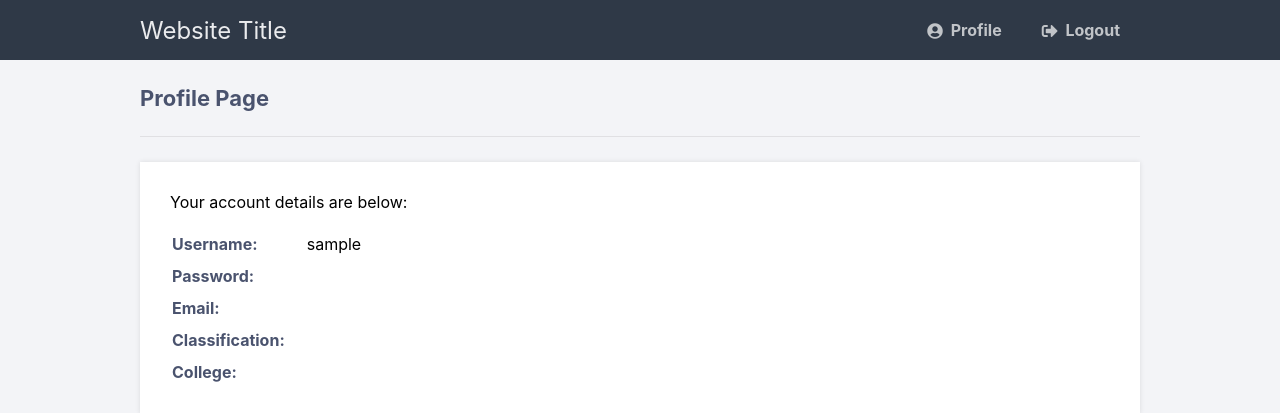
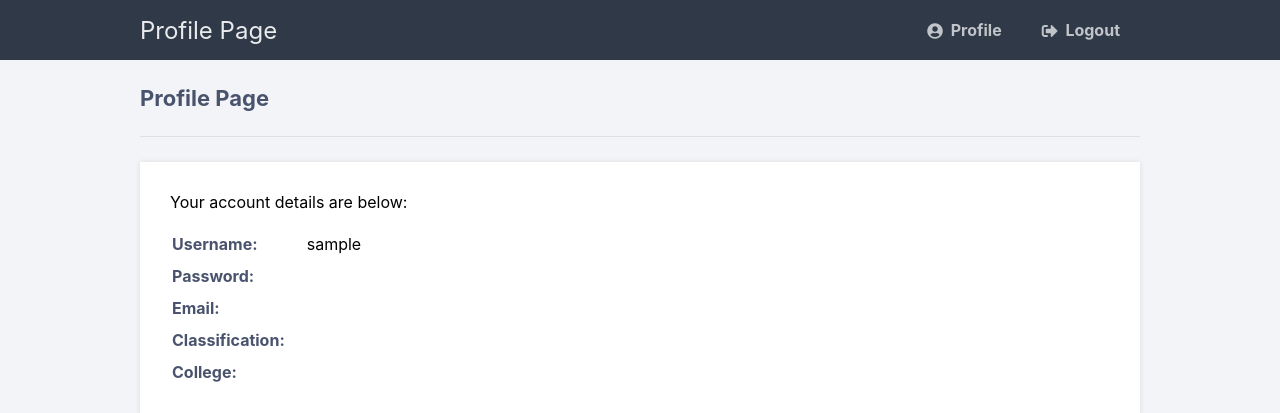
Before and after one commit to Jackson-State-University-Team-A/JSU_Chatroom1, a PHP site: page /public/profile.php in a window 1280 px wide. Shown: the top 413 px of the page. Run offline with PHP 8.4, Linux system fonts and the light colour scheme; the visitor is signed in with stand-in values (Sample User, id 1); data that the repository does not hold is empty.

Commit message:
Modified profile page and added comments

```diff
--- a/public/activate.php
+++ b/public/activate.php
@@ -1,5 +1,4 @@
 <?php
-// Change this to your connection info.
 $DATABASE_HOST = 'localhost';
 $DATABASE_USER = 'root';
 $DATABASE_PASS = '';
--- a/public/ajax-server.php
+++ b/public/ajax-server.php
@@ -1,6 +1,5 @@
 <?php
 session_start();
-// We need to use sessions, so you should always start sessions using the below code.
 // If the user is not logged in redirect to the login page...
 if (!isset($_SESSION['loggedin'])) {
     header('Location: index.html');
--- a/public/authenticate.php
+++ b/public/authenticate.php
@@ -1,7 +1,7 @@
 <?php
 header("Access-Control-Allow-Origin: *");
 session_start();
-// Change this to your connection info.
+// Our database information
 $DATABASE_HOST = 'localhost';
 $DATABASE_USER = 'root';
 $DATABASE_PASS = '';
--- a/public/group_chat.php
+++ b/public/group_chat.php
@@ -1,6 +1,6 @@
 <?php
 session_start();
-// We need to use sessions, so you should always start sessions using the below code.
+
 session_start();
 // If the user is not logged in redirect to the login page...
 if (!isset($_SESSION['loggedin'])) {
--- a/public/home.php
+++ b/public/home.php
@@ -1,5 +1,4 @@
 <?php
-// We need to use sessions, so you should always start sessions using the below code.
 session_start();
 // If the user is not logged in redirect to the login page...
 if (!isset($_SESSION['loggedin'])) {
--- a/public/profile.php
+++ b/public/profile.php
@@ -1,5 +1,5 @@
 <?php
-// We need to use sessions, so you should always start sessions using the below code.
+
 session_start();
 // If the user is not logged in redirect to the login page...
 if (!isset($_SESSION['loggedin'])) {
@@ -34,7 +34,7 @@ $stmt->close();
 	<body class="loggedin">
 		<nav class="navtop">
 			<div>
-				<h1>Website Title</h1>
+				<h1>Profile Page</h1>
 				<a href="profile.php"><i class="fas fa-user-circle"></i>Profile</a>
 				<a href="logout.php"><i class="fas fa-sign-out-alt"></i>Logout</a>
 			</div>
--- a/public/register.php
+++ b/public/register.php
@@ -1,9 +1,9 @@
 <?php
-// Change this to your connection info.
 $DATABASE_HOST = 'localhost';
 $DATABASE_USER = 'root';
 $DATABASE_PASS = '';
 $DATABASE_NAME = 'jsu_chatroom';
+
 // Try and connect using the info above.
 $con = mysqli_connect($DATABASE_HOST, $DATABASE_USER, $DATABASE_PASS, $DATABASE_NAME);
 if (mysqli_connect_errno()) {
```
Also changed, not shown: 4 other files.
